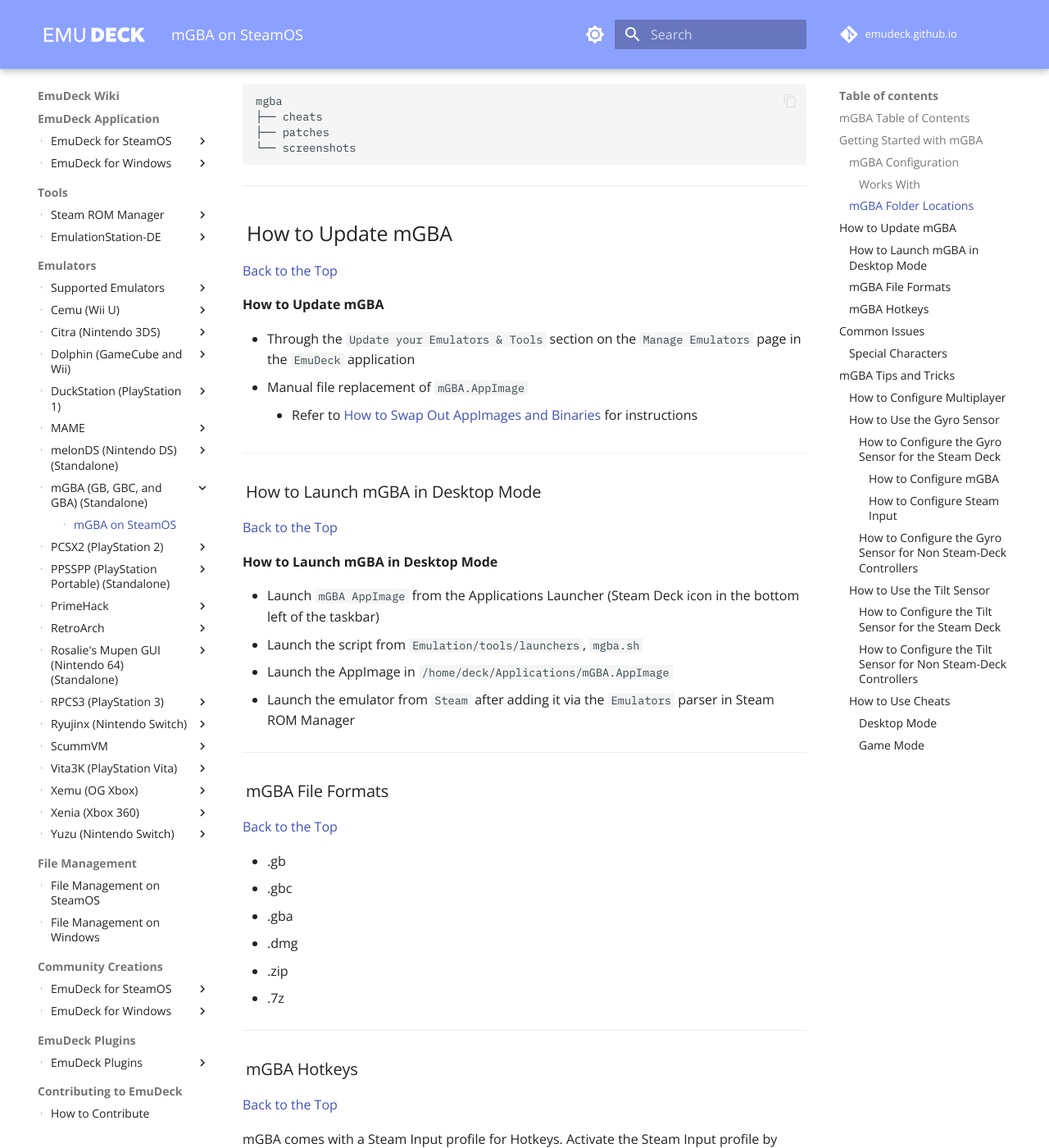
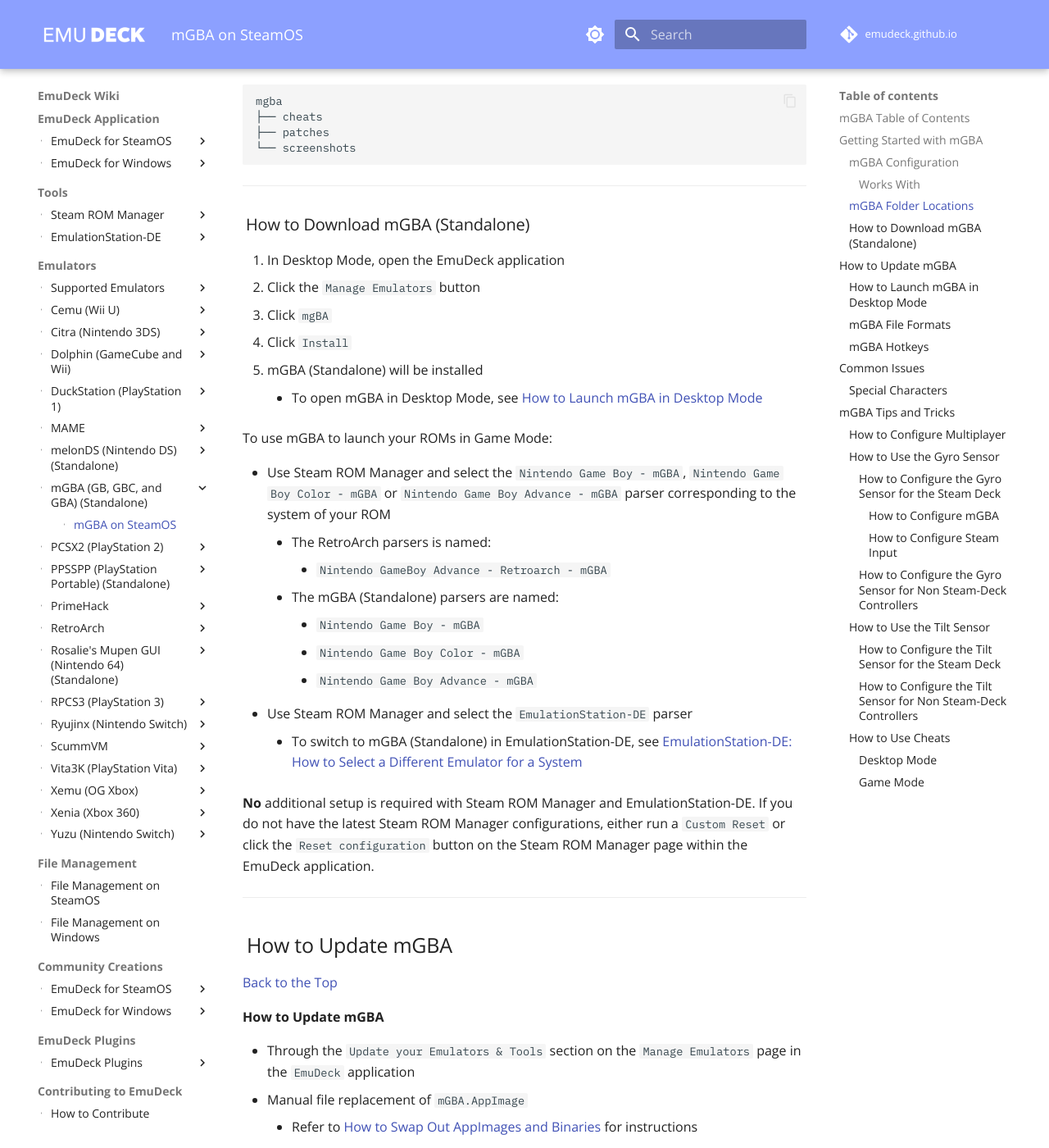
Before and after one commit to EmuDeck/emudeck.github.io, an MkDocs documentation site: the page built from docs/emulators/steamos/mgba.md, in a window 1280 px wide and 1400 px high, scrolled down 2834 px. Shown: the whole window at 82% size. Built offline with MkDocs 1.6.1 and Material for MkDocs 9.7.7, drawn with Linux system fonts in a browser that asks for light colours; comment, search, counter and statistics services are not loaded.

Commit message:
[Add] How to download mGBA  (Standalone)

````diff
--- a/docs/emulators/steamos/mgba.md
+++ b/docs/emulators/steamos/mgba.md
@@ -103,6 +103,30 @@
 └── screenshots
 ```
 
+***
+
+### How to Download mGBA (Standalone)
+
+1. In Desktop Mode, open the EmuDeck application
+2. Click the `Manage Emulators` button
+3. Click `mgBA`
+4. Click `Install`
+5. mGBA (Standalone) will be installed
+    * To open mGBA in Desktop Mode, see [How to Launch mGBA in Desktop Mode](#how-to-launch-mgba-in-desktop-mode)
+
+To use mGBA to launch your ROMs in Game Mode:
+
+* Use Steam ROM Manager and select the `Nintendo Game Boy - mGBA`, `Nintendo Game Boy Color - mGBA` or `Nintendo Game Boy Advance - mGBA` parser corresponding to the system of your ROM
+    * The RetroArch parsers is named:
+        * `Nintendo GameBoy Advance - Retroarch - mGBA`
+    * The mGBA (Standalone) parsers are named:
+        * `Nintendo Game Boy - mGBA`
+        * `Nintendo Game Boy Color - mGBA`
+        * `Nintendo Game Boy Advance - mGBA`
+* Use Steam ROM Manager and select the `EmulationStation-DE` parser
+    * To switch to mGBA (Standalone) in EmulationStation-DE, see [EmulationStation-DE: How to Select a Different Emulator for a System](../../tools/steamos/emulationstation-de.md#how-to-select-a-different-emulator-for-a-system)
+
+**No** additional setup is required with Steam ROM Manager and EmulationStation-DE. If you do not have the latest Steam ROM Manager configurations, either run a `Custom Reset` or click the `Reset configuration` button on the Steam ROM Manager page within the EmuDeck application.
 
 ***
 
````
